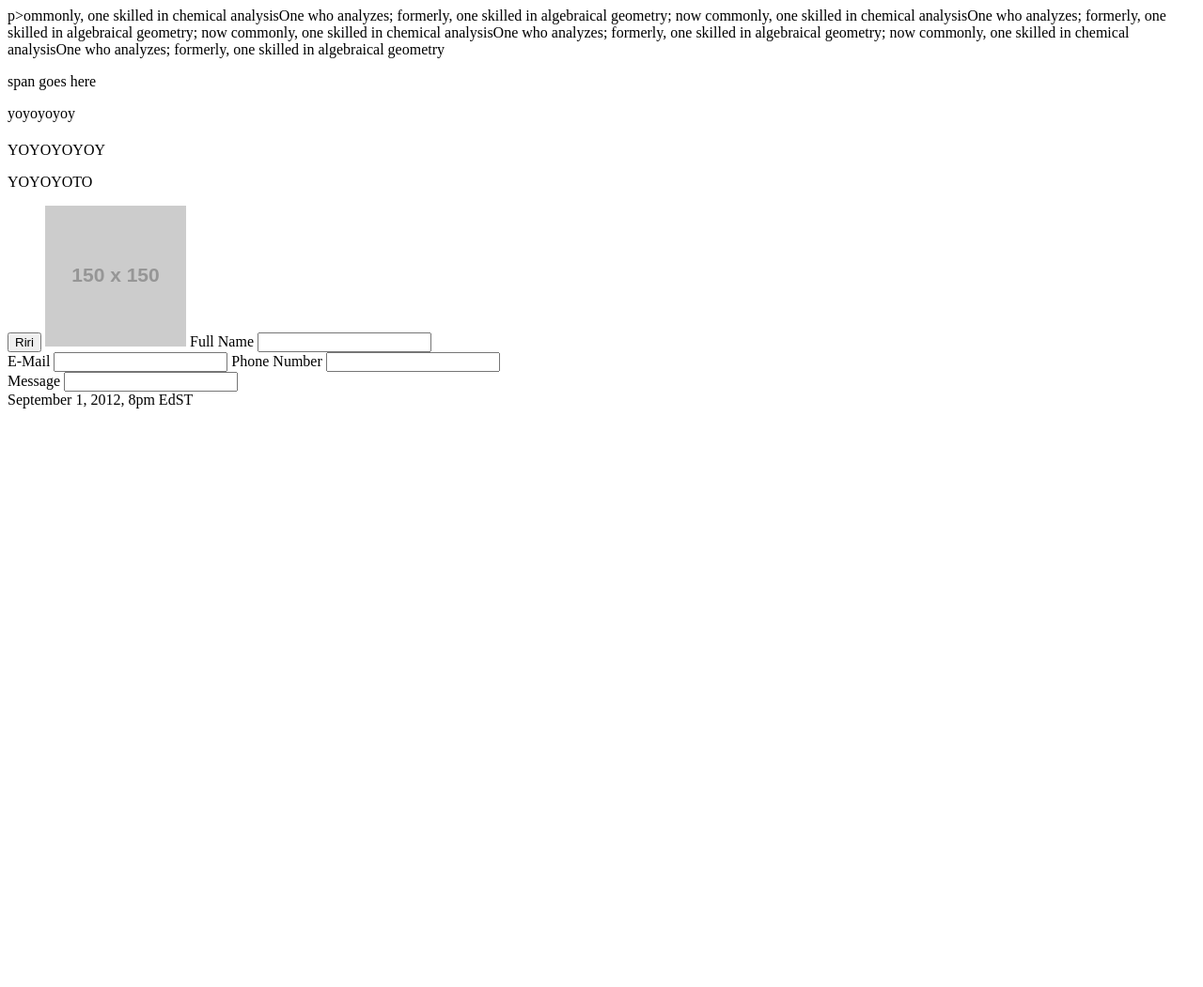
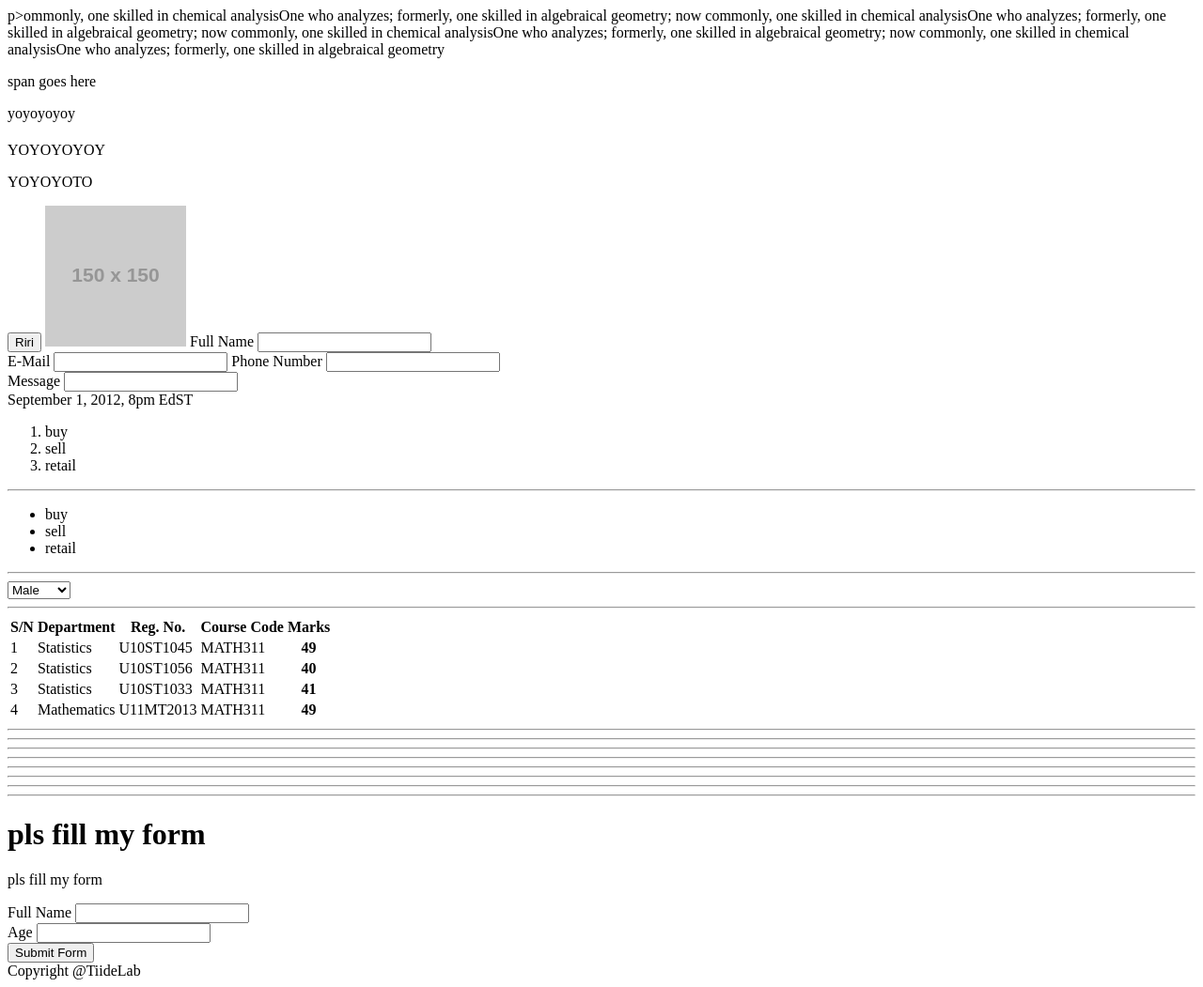
Before and after one commit to Riyos-e66/TiidelabPre, a plain HTML site: page index.html in a window 1280 px wide. Shown: the whole page at 94% size. Before the commit the page ends 800 px from the top, so only its background shows below. Drawn offline with Linux system fonts and the light colour scheme; placeholder pictures from the web are drawn by us.

Commit message:
We are taught how to code table and forms in lecture 2

```diff
--- a/index.html
+++ b/index.html
@@ -25,5 +25,92 @@
 <label>Message</label>
 <input><br>
 <time datetime="2012-09-01T 20:00-05:00" pubdate>September 1, 2012, 8pm EdST</time>
+<nav>
+    <ol>
+        <li>buy</li>
+        <li>sell</li>
+        <li>retail</li>
+    </ol>
+</nav>
+<hr>
+<nav>
+    <ul>
+        <li>buy</li>
+        <li>sell</li>
+        <li>retail</li>
+    </ul>
+</nav>
+<hr>
+<!-- Today's ... "select" the tag always goes with selecting an option  -->
+<select>
+    <option>Male</option>
+    <option>Female</option>
+    <option>Other</option>
+</select>
+<hr>
+<!-- the "small" tag is used to put text smaller than the normal size while the "strong" tag is used just as the "bold" tag -->
+<table>
+    <thead >
+        <tr>
+            <th>S/N</th>
+            <th>Department</th>
+            <th>Reg. No.</th>
+            <th>Course Code</th>
+            <th>Marks</th>
+        </tr>
+    </thead>
+    <tbody>
+        <tr>
+            <td>1</td>
+            <td>Statistics</td>
+            <td>U10ST1045</td>
+            <td>MATH311</td>
+            <th>49</th>
+        </tr>
+        <tr>
+            <td>2</td>
+            <td>Statistics</td>
+            <td>U10ST1056</td>
+            <td>MATH311</td>
+            <th>40</th>
+        </tr>
+        <tr>
+            <td>3</td>
+            <td>Statistics</td>
+            <td>U10ST1033</td>
+            <td>MATH311</td>
+            <th>41</th>
+        </tr>
+        <tr>
+            <td>4</td>
+            <td>Mathematics</td>
+            <td>U11MT2013</td>
+            <td>MATH311</td>
+            <th>49</th>
+        </tr>
+    </tbody>
+</table>
+<hr>
+<hr>
+<hr>
+<hr>
+<hr>
+<hr>
+<hr>
+<hr>
+<form>
+    <h1>pls fill my form</h1>
+
+    <p>pls fill my form</p>
+
+    <label>Full Name</label>
+    <input type="text">
+<br>
+    <label>Age</label>
+    <input type="number">
+<br>
+    <button type="submit">Submit Form</button>
+</form>
+<footer>Copyright @TiideLab</footer>
 </body>
 </html>
```
